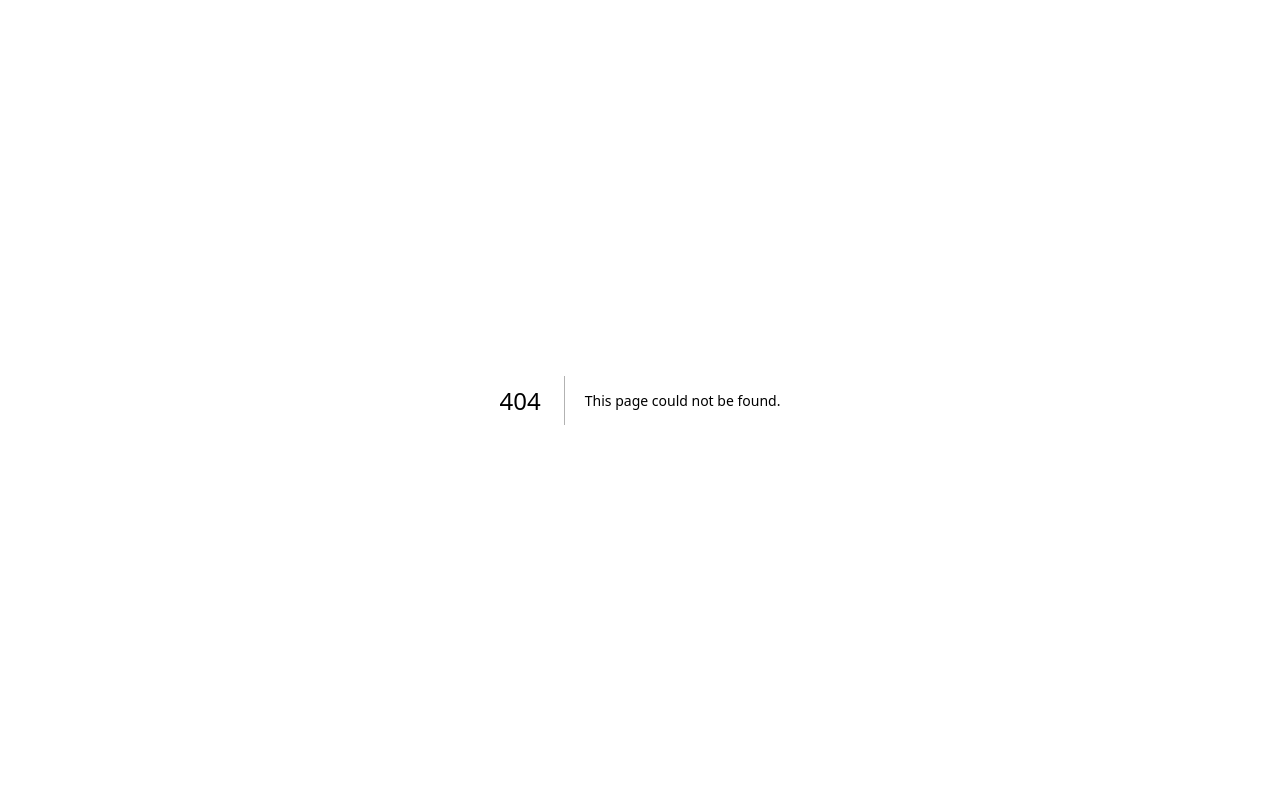
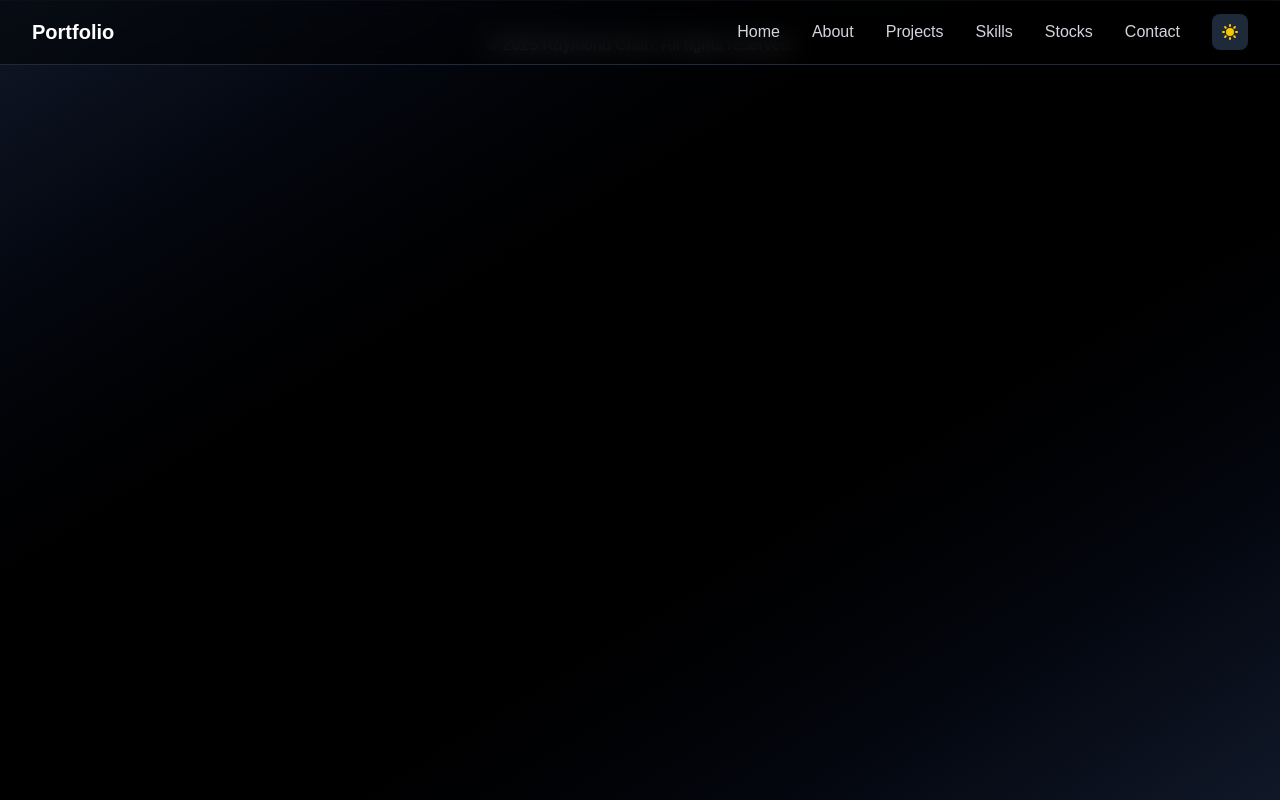
Before and after one commit to rayedchan/Personal-Website, a Next.js app: page /work-experience in a window 1280 px wide. Before the commit this address had no page. Built offline with nearby package versions, Linux system fonts and the light colour scheme.

Commit message:
refactor

```diff
--- a/app/components/Footer.tsx
+++ b/app/components/Footer.tsx
@@ -2,7 +2,8 @@
 
 import { useTheme } from "../context/ThemeContext";
 
-export default function Footer({ name }: { name: string }) {
+export default function Footer() {
+  const name: string = "Raymond Chan";
   const { isDark } = useTheme();
   return (
     <footer
--- a/app/components/Header.tsx
+++ b/app/components/Header.tsx
@@ -1,9 +1,12 @@
 "use client";
 
+import Link from "next/link";
 import { useTheme } from "../context/ThemeContext";
 
 export default function Header() {
   const { isDark, toggleTheme } = useTheme();
+  const links = ["home", "about", "projects", "skills", "stocks", "contact"];
+
   return (
     <nav
       className={`fixed top-0 w-full backdrop-blur-md z-50 border-b transition-colors duration-300 ${
@@ -20,66 +23,19 @@ export default function Header() {
             Portfolio
           </div>
           <div className="hidden md:flex space-x-8 items-center">
-            <a
-              href="#home"
+            {links.map((section) => (
+              <Link
+                key={section}
+                href={`/#${section}`}
                 className={`transition-colors ${
                   isDark
                     ? "text-gray-300 hover:text-white"
                     : "text-gray-700 hover:text-gray-900"
                 }`}
               >
-              Home
-            </a>
-            <a
-              href="#about"
-              className={`transition-colors ${
-                isDark
-                  ? "text-gray-300 hover:text-white"
-                  : "text-gray-700 hover:text-gray-900"
-              }`}
-            >
-              About
-            </a>
-            <a
-              href="#projects"
-              className={`transition-colors ${
-                isDark
-                  ? "text-gray-300 hover:text-white"
-                  : "text-gray-700 hover:text-gray-900"
-              }`}
-            >
-              Projects
-            </a>
-            <a
-              href="#skills"
-              className={`transition-colors ${
-                isDark
-                  ? "text-gray-300 hover:text-white"
-                  : "text-gray-700 hover:text-gray-900"
-              }`}
-            >
-              Skills
-            </a>
-            <a
-              href="#stocks"
-              className={`transition-colors ${
-                isDark
-                  ? "text-gray-300 hover:text-white"
-                  : "text-gray-700 hover:text-gray-900"
-              }`}
-            >
-              Stocks
-            </a>
-            <a
-              href="#contact"
-              className={`transition-colors ${
-                isDark
-                  ? "text-gray-300 hover:text-white"
-                  : "text-gray-700 hover:text-gray-900"
-              }`}
-            >
-              Contact
-            </a>
+                {section.charAt(0).toUpperCase() + section.slice(1)}
+              </Link>
+            ))}
             <button
               onClick={toggleTheme}
               className={`p-2 rounded-lg transition-colors ${
--- a/app/components/StockPortfolio.tsx
+++ b/app/components/StockPortfolio.tsx
@@ -45,6 +45,13 @@ export default function StockPortfolio() {
 
     fetchStocks();
   }, []);
+
+  useEffect(() => {
+    if (!loading && window.location.hash === "#stocks") {
+      const el = document.getElementById("stocks");
+      el?.scrollIntoView({ behavior: "smooth" });
+    }
+  }, [loading]);
 
   const handleSort = (field: SortField) => {
     if (sortField !== field) {
--- a/app/page.tsx
+++ b/app/page.tsx
@@ -675,7 +675,7 @@ export default function Home() {
       </section>
 
       {/* Footer */}
-      <Footer name={name} />
+      <Footer />
     </div>
   );
 }
--- /dev/null
+++ b/app/work-experience/page.tsx
@@ -0,0 +1,22 @@
+"use client";
+
+import Footer from "../components/Footer";
+import Header from "../components/Header";
+import { useTheme } from "../context/ThemeContext";
+
+export default function WorkExperience() {
+  const { isDark } = useTheme();
+  return (
+    <div
+      className={`min-h-screen transition-colors duration-300 ${
+        isDark
+          ? "bg-gradient-to-br from-gray-900 via-black to-gray-900"
+          : "bg-gradient-to-br from-gray-100 via-white to-gray-100"
+      }`}
+    >
+      <Header />
+
+      <Footer />
+    </div>
+  );
+}
```
Lines whose indentation alone changed are shown as unchanged.
